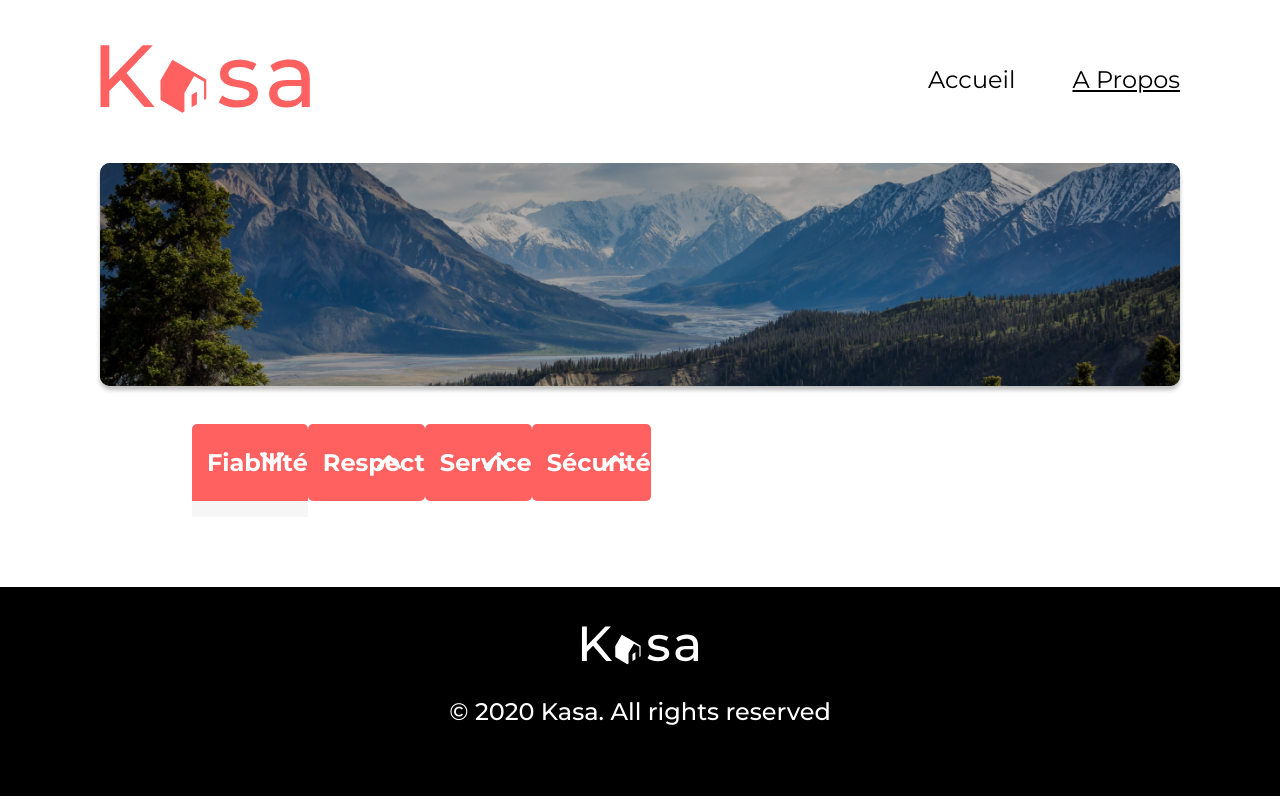
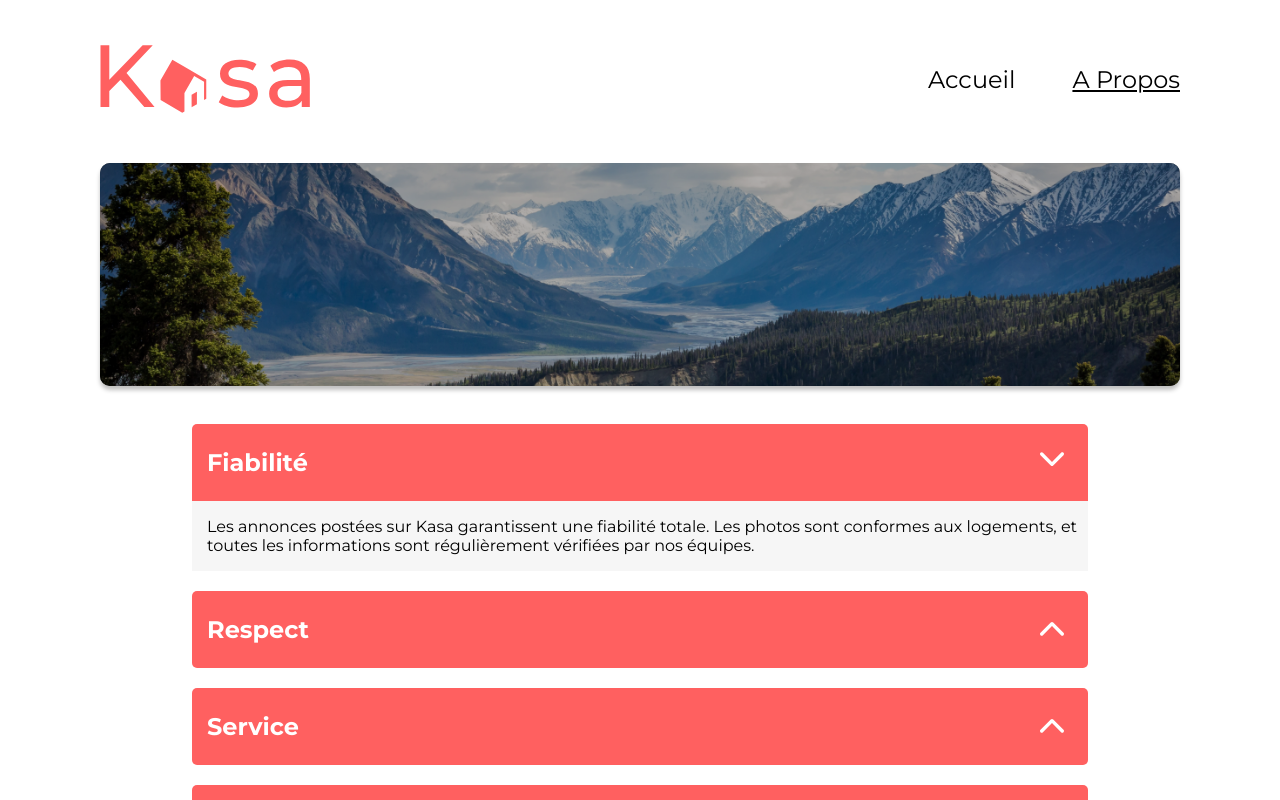
Before and after one commit to aewenn/kasa-project, a React (Create React App) app: page /kasa-project/about in a window 1280 px wide. Both pictures are taken after a click on the element "Fiabilité". Shown: the top 800 px of the page. Built offline with nearby package versions, Linux system fonts and the light colour scheme.

Commit message:
Correction collapse

```diff
--- a/src/components/Collapse.jsx
+++ b/src/components/Collapse.jsx
@@ -1,21 +1,21 @@
 import PropTypes from "prop-types";
 
 // Composant enfant Collapse
-const Collapse = ({ isOpen, content }) => (
+const Collapse = ({ isOpen, children }) => (
     <div className={`Collapsis-content ${isOpen ? 'slide-down' : 'slide-up'}`}>
-        {Array.isArray(content) ? ( // On vérifie si le contenu est un tableau, et si c'est le cas...
-            content.map((paragraph, index) => (
+        {Array.isArray(children) ? ( // On vérifie si le contenu est un tableau, et si c'est le cas...
+            children.map((paragraph, index) => (
                 <p key={index} className={isOpen ? 'slide-down-text' : 'slide-up-text'}>{paragraph}</p> // Paragraphe (contenu tableau) avec animation de slide
             ))
         ) : ( // Si le contenu n'est pas un tableau
-            <p className={isOpen ? 'slide-down-text' : 'slide-up-text'}>{content}</p> // Paragraphe (contenu simple) avec animation de slide
+            <p className={isOpen ? 'slide-down-text' : 'slide-up-text'}>{children}</p> // Paragraphe (contenu simple) avec animation de slide
         )}
     </div>
 );
 
 Collapse.propTypes = {
     isOpen: PropTypes.bool.isRequired, // L'état d'ouverture doit être un booléen et est requis
-    content: PropTypes.oneOfType([ // Le contenu peut être :
+    children: PropTypes.oneOfType([ // Le contenu peut être :
         PropTypes.string, // une chaîne de caractères
         PropTypes.arrayOf(PropTypes.string) // ou un tableau de chaînes de caractères
     ]).isRequired // et est requis
```
Also changed, not shown: 7 other files (tests, documents, lock files or other folders).
